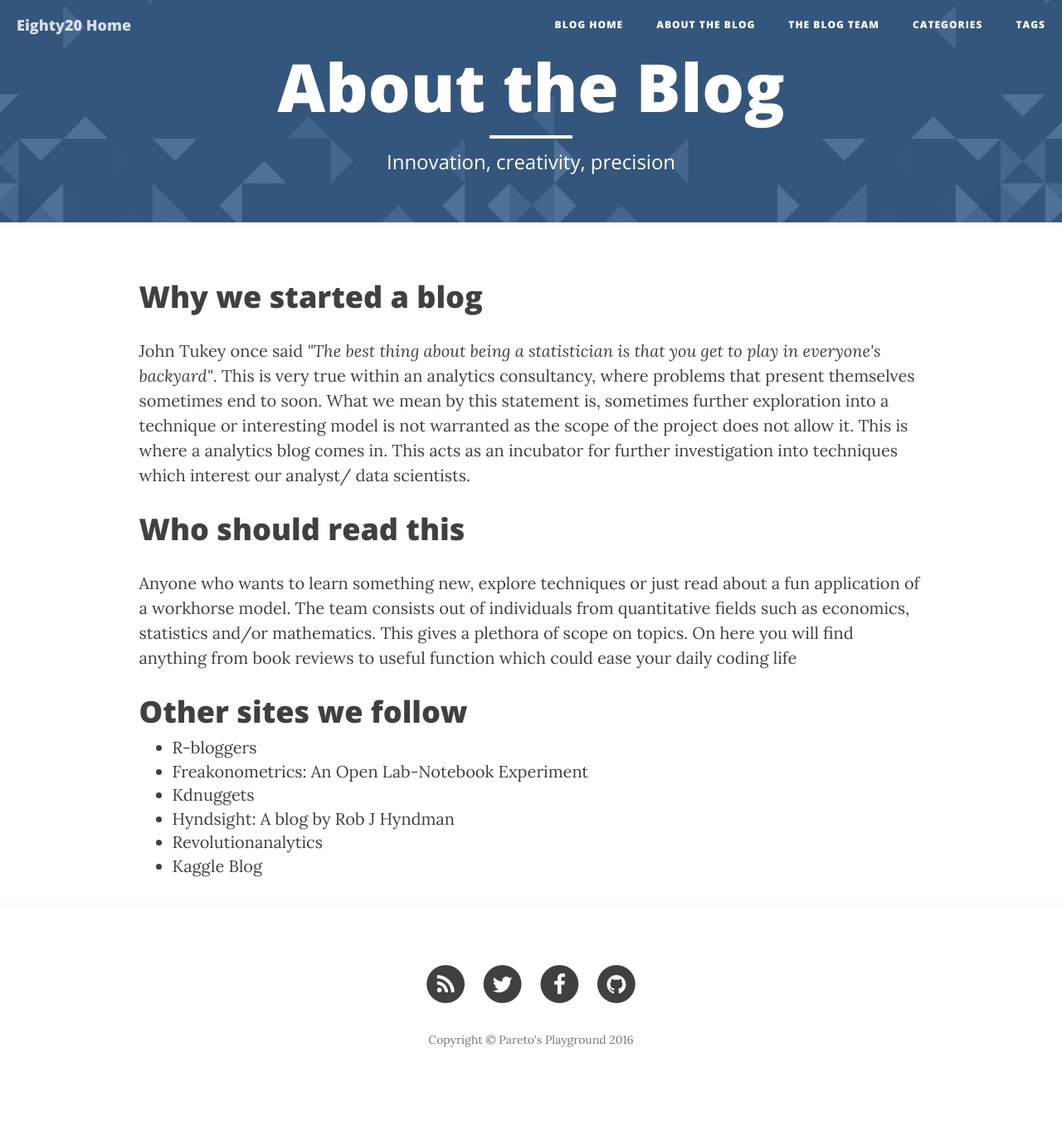
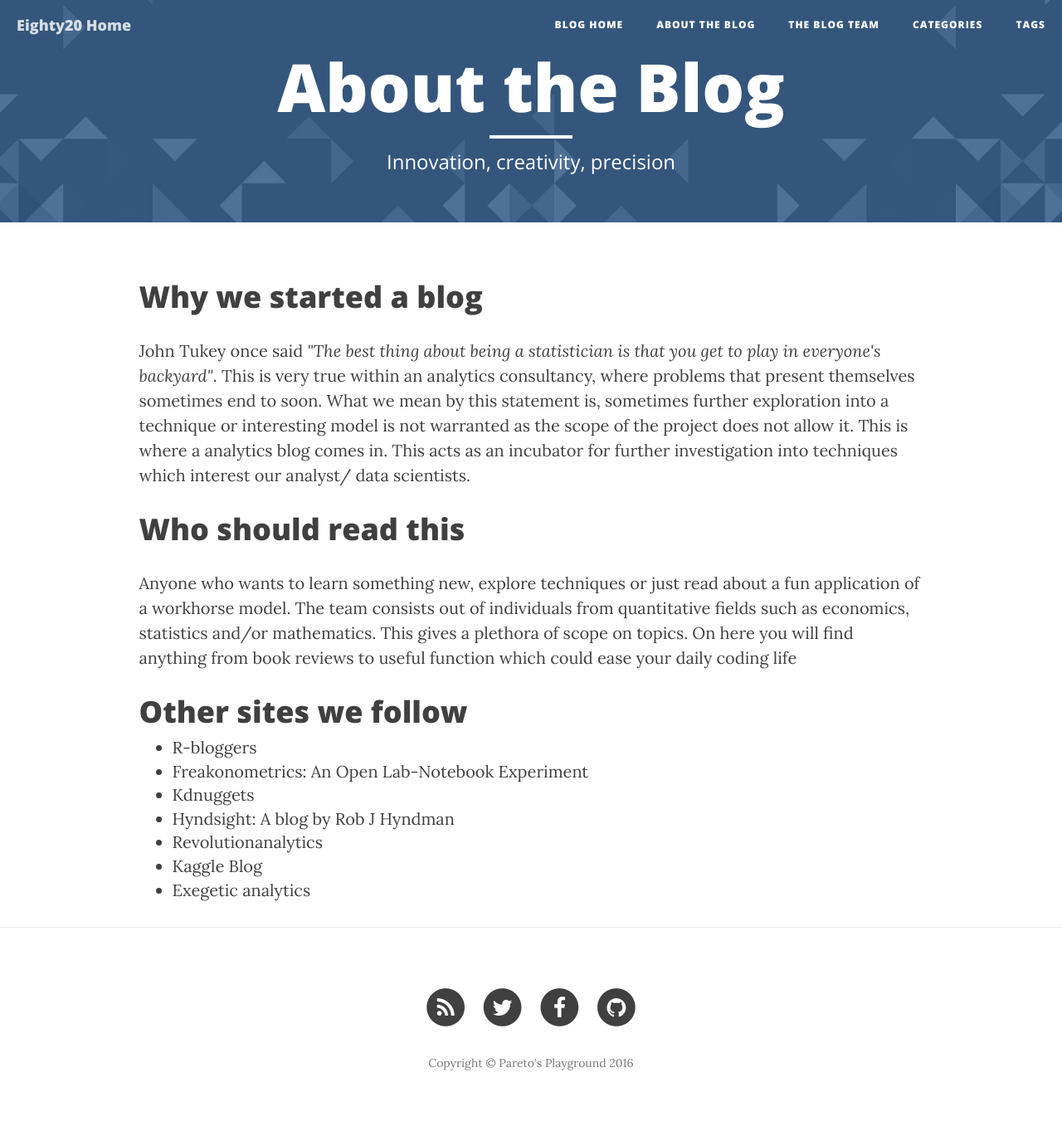
Before and after one commit to snowdj/ECON, a Jekyll site: the page built from about.html, in a window 1280 px wide. Shown: the whole page at 83% size. Built offline with Jekyll 4.4.1, drawn with Linux system fonts in a browser that asks for light colours; nearby versions of some CDN libraries; before the commit the page ends 1329 px from its top, so only the background shows below that.

Commit message:
Update about.html

```diff
--- a/about.html
+++ b/about.html
@@ -21,4 +21,5 @@ header-img: "img/home-bg2.jpg"
   <li><a href="http://robjhyndman.com/hyndsight/">Hyndsight: A blog by Rob J Hyndman</a></li>
   <li><a href="http://blog.revolutionanalytics.com/">Revolutionanalytics</a></li>
   <li><a href="http://blog.kaggle.com/">Kaggle Blog</a></li>
+  <li><a href="http://www.exegetic.biz/">Exegetic analytics</a></li>
 </ul>
```
